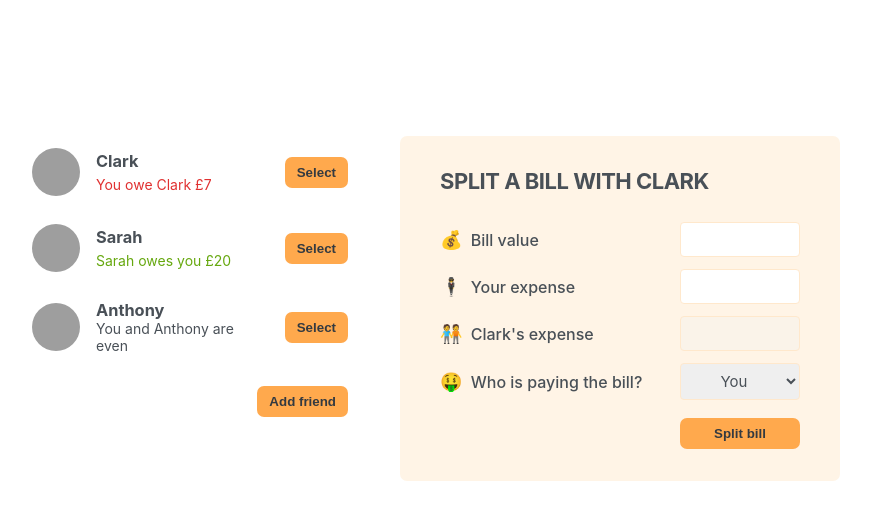
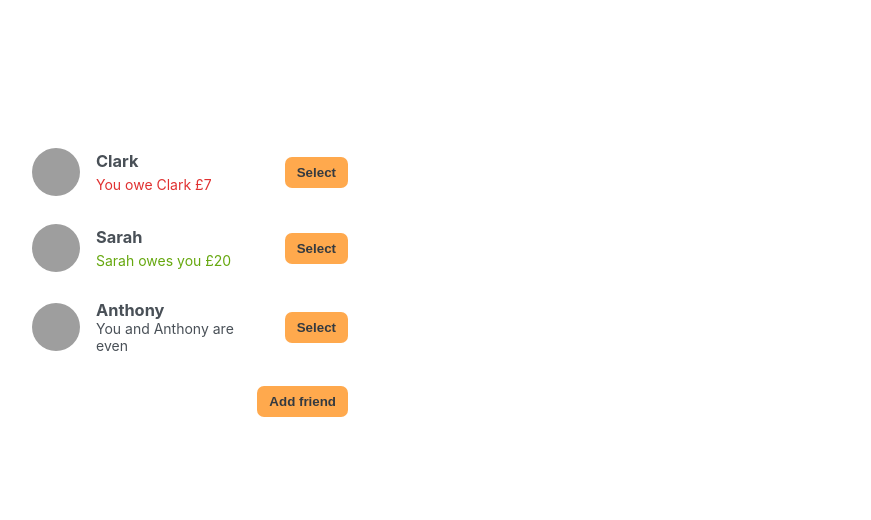
Before and after one commit to elenaharan/eat-n-split, a React (Create React App) app: page / in a window 1280 px wide. Shown: the top 520 px of the page, without its empty margins (210-1081 px from the left). Built offline with nearby package versions, Linux system fonts and the light colour scheme; grey boxes are pictures that could not be loaded.

Commit message:
Add select friend functionality

```diff
--- a/src/App.js
+++ b/src/App.js
@@ -32,43 +32,61 @@ function Button({ children, onClick }) {
 export default function App() {
   const [friends, setFriends] = useState(initialFriends);
   const [showAddFriend, setShowAddFriend] = useState(false);
+  const [selectedFriend, setSelectedFriend] = useState(null);
 
   function handleShowAddFriend() {
     setShowAddFriend((show) => !show);
+    setSelectedFriend(null);
   }
 
   function handleAddFriend(friend) {
     setFriends((friends) => [...friends, friend]);
+  }
+
+  function handleSelectFriend(friend) {
+    // setSelectedFriend(friend);
+    setSelectedFriend((curr) => (curr?.id === friend.id ? null : friend));
     setShowAddFriend(false);
   }
 
   return (
     <div className="app">
       <div className="sidebar">
-        <FriendsList friends={friends} />
+        <FriendsList
+          friends={friends}
+          selectedFriend={selectedFriend}
+          onFriendSelect={handleSelectFriend}
+        />
         {showAddFriend && <FormAddFriend onAddFriend={handleAddFriend} />}
         <Button onClick={handleShowAddFriend}>
           {showAddFriend ? "Close" : "Add friend"}
         </Button>
       </div>
-      <FormSplitBill />
+      {selectedFriend && <FormSplitBill friend={selectedFriend} />}
     </div>
   );
 }
 
-function FriendsList({ friends }) {
+function FriendsList({ friends, selectedFriend, onFriendSelect }) {
   return (
     <ul>
       {friends.map((friend) => (
-        <Friend friend={friend} key={friend.id} />
+        <Friend
+          friend={friend}
+          key={friend.id}
+          selectedFriend={selectedFriend}
+          onFriendSelect={onFriendSelect}
+        />
       ))}
     </ul>
   );
 }
 
-function Friend({ friend }) {
+function Friend({ friend, selectedFriend, onFriendSelect }) {
+  const isSelected = friend.id === selectedFriend?.id;
+
   return (
-    <li>
+    <li className={isSelected ? "selected" : ""}>
       <img src={friend.image} alt={friend.name} />
       <h3>{friend.name}</h3>
       {friend.balance < 0 && (
@@ -82,7 +100,9 @@ function Friend({ friend }) {
         </p>
       )}
       {friend.balance === 0 && <p>You and {friend.name} are even</p>}
-      <Button>Select</Button>
+      <Button onClick={() => onFriendSelect(friend)}>
+        {isSelected ? "Close" : "Select"}
+      </Button>
     </li>
   );
 }
@@ -131,20 +151,20 @@ function FormAddFriend({ onAddFriend }) {
   );
 }
 
-function FormSplitBill() {
+function FormSplitBill({ friend }) {
   return (
     <form className="form-split-bill">
-      <h2>SPLIT A BILL WITH CLARK</h2>
+      <h2>SPLIT A BILL WITH {friend.name}</h2>
       <label>💰 Bill value</label>
       <input type="text" />
       <label>🕴️ Your expense</label>
       <input type="text" />
-      <label>🧑‍🤝‍🧑 Clark's expense</label>
+      <label>🧑‍🤝‍🧑 {friend.name}'s expense</label>
       <input type="text" disabled />
       <label>🤑 Who is paying the bill?</label>
       <select>
         <option value="user">You</option>
-        <option value="friend">Clark</option>
+        <option value="friend">{friend.name}</option>
       </select>
       <Button>Split bill</Button>
     </form>
```
